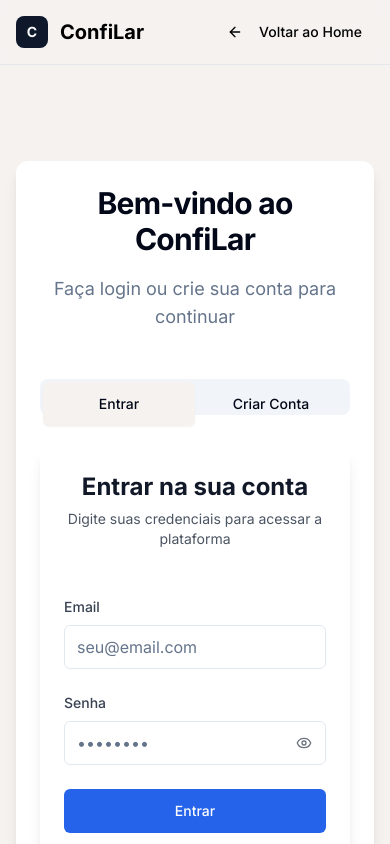
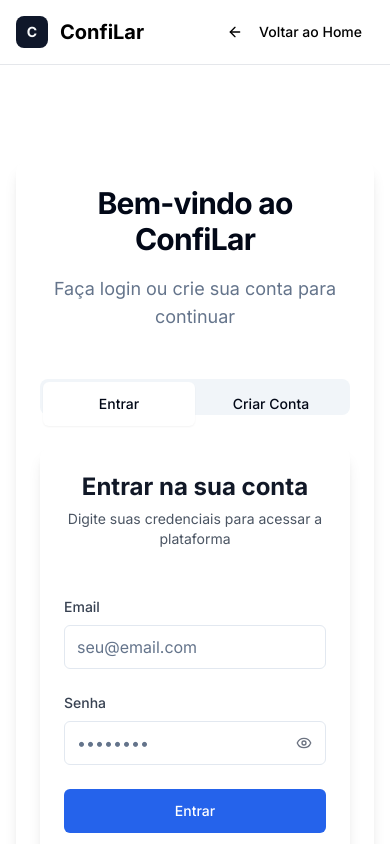
Before and after one commit to fabianoschmits/ConfiLar, a Next.js app: page /auth in a window 390 px wide. Shown: the top 844 px of the page. Built offline with nearby package versions, Linux system fonts and the light colour scheme.

Commit message:
Reverte para fundo branco original - Remove tentativas de gradiente que não funcionaram - Restaura bg-gray-50 no MainLayout - Restaura bg-white na página home - Mantém funcionalidades: navegação mobile, chat flutuante, mensagens em tempo real

```diff
--- a/src/app/globals.css
+++ b/src/app/globals.css
@@ -28,42 +28,6 @@ html {
   -webkit-overflow-scrolling: touch;
 }
 
-/* PatternCraft Background - Força aplicação */
-html, body {
-  background: #fff8f0 !important;
-  background-color: #fff8f0 !important;
-}
-
-/* Garantir que o padrão seja aplicado */
-body > div:first-child {
-  background: #fff8f0 !important;
-  background-image:
-    radial-gradient(circle at 20% 80%, rgba(255, 182, 153, 0.3) 0%, transparent 50%),
-    radial-gradient(circle at 80% 20%, rgba(255, 244, 214, 0.5) 0%, transparent 50%),
-    radial-gradient(circle at 40% 40%, rgba(255, 182, 153, 0.1) 0%, transparent 50%) !important;
-}
-
-/* Sobrescrever bg-white em todas as páginas */
-.min-h-screen.bg-white,
-.bg-white,
-div[class*="bg-white"] {
-  background: #fff8f0 !important;
-  background-image:
-    radial-gradient(circle at 20% 80%, rgba(255, 182, 153, 0.3) 0%, transparent 50%),
-    radial-gradient(circle at 80% 20%, rgba(255, 244, 214, 0.5) 0%, transparent 50%),
-    radial-gradient(circle at 40% 40%, rgba(255, 182, 153, 0.1) 0%, transparent 50%) !important;
-}
-
-/* Garantir que todas as páginas tenham o padrão */
-main,
-[role="main"],
-.page-container {
-  background: #fff8f0 !important;
-  background-image:
-    radial-gradient(circle at 20% 80%, rgba(255, 182, 153, 0.3) 0%, transparent 50%),
-    radial-gradient(circle at 80% 20%, rgba(255, 244, 214, 0.5) 0%, transparent 50%),
-    radial-gradient(circle at 40% 40%, rgba(255, 182, 153, 0.1) 0%, transparent 50%) !important;
-}
 
 /* Better touch targets for mobile */
 button, a, input, select, textarea {
@@ -366,7 +330,7 @@ button, a, input, select, textarea {
 
 @layer base {
   :root {
-    --background: 30 20% 95%; /* Cor creme quente em HSL */
+    --background: 0 0% 100%; /* Branco */
     --foreground: 222.2 84% 4.9%;
     --card: 0 0% 100%;
     --card-foreground: 222.2 84% 4.9%;
--- a/src/app/layout.tsx
+++ b/src/app/layout.tsx
@@ -33,17 +33,6 @@ export default function RootLayout({
         <meta name="msapplication-TileColor" content="#9CA3AF" />
       </head>
       <body className={inter.className}>
-        <div
-          className="min-h-screen w-full relative"
-          style={{
-            backgroundColor: '#fff8f0',
-            backgroundImage: `
-              radial-gradient(circle at 20% 80%, rgba(255, 182, 153, 0.3) 0%, transparent 50%),
-              radial-gradient(circle at 80% 20%, rgba(255, 244, 214, 0.5) 0%, transparent 50%),
-              radial-gradient(circle at 40% 40%, rgba(255, 182, 153, 0.1) 0%, transparent 50%)
-            `
-          }}
-        >
         <ServiceWorkerCleaner />
         <ErrorBoundary>
           <NotificationProvider>
@@ -54,7 +43,6 @@ export default function RootLayout({
             </AuthProvider>
           </NotificationProvider>
         </ErrorBoundary>
-        </div>
       </body>
     </html>
   )
--- /dev/null
+++ b/src/app/teste-stripes/page.tsx
@@ -0,0 +1,36 @@
+'use client'
+
+import React from 'react'
+
+export default function TesteRadialPage() {
+  return (
+    <div className="min-h-screen w-full relative">
+      {/* Radial Gradient Background from Top */}
+      <div
+        className="absolute inset-0 z-0"
+        style={{
+          background: "radial-gradient(125% 125% at 50% 10%, #fff 60%, #f1f5f9 100%)",
+        }}
+      />
+      {/* Your Content/Components */}
+      <div className="relative z-10 flex items-center justify-center min-h-screen">
+        <div className="text-center">
+          <h1 className="text-4xl font-bold text-white mb-4">
+            🎨 Teste do Padrão Radial Gradient
+          </h1>
+          <div className="bg-white/90 backdrop-blur-sm p-6 rounded-lg shadow-lg">
+            <h2 className="text-xl font-semibold text-gray-700 mb-2">
+              ConfiLar - Marketplace de Serviços
+            </h2>
+            <p className="text-gray-600 mb-4">
+              Se você está vendo este fundo com gradiente radial do topo, o padrão está funcionando!
+            </p>
+            <div className="bg-green-100 border border-green-400 text-green-700 px-4 py-3 rounded">
+              ✅ Padrão Radial Gradient Funcionando!
+            </div>
+          </div>
+        </div>
+      </div>
+    </div>
+  )
+}
```
Lines whose indentation alone changed are shown as unchanged.
